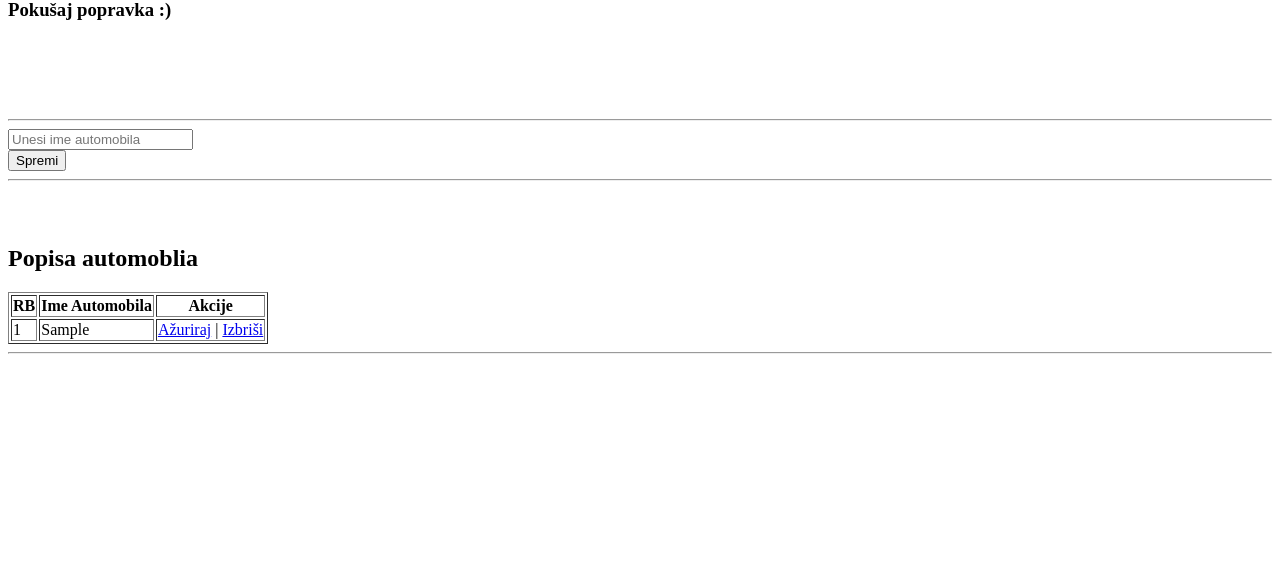
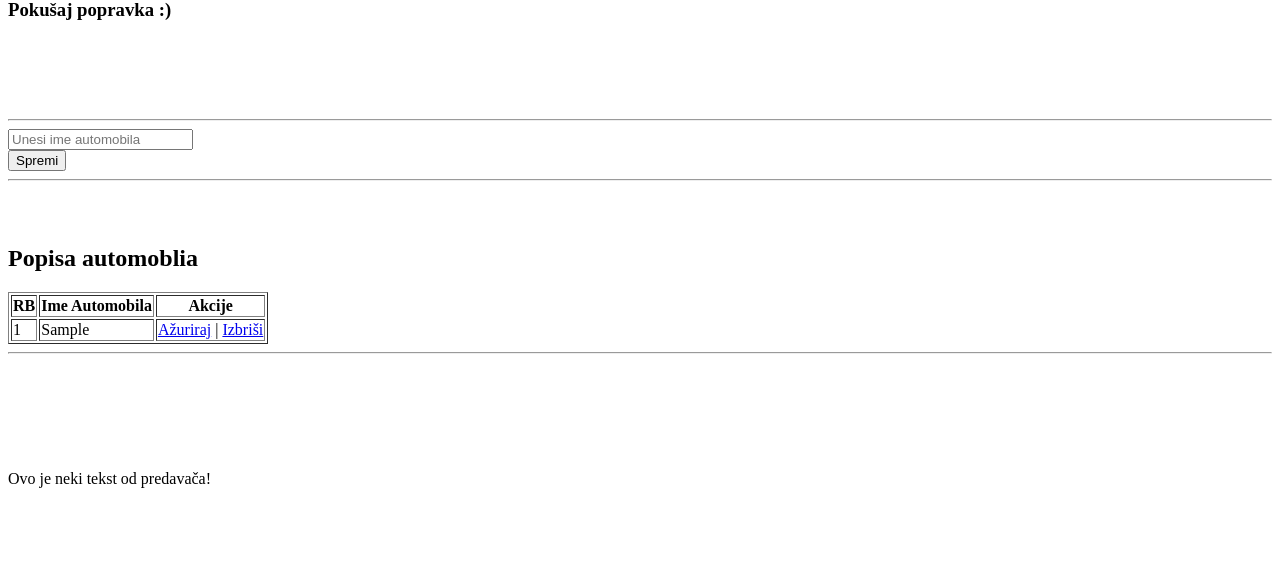
Before and after one commit to kiki-gtc/ponavljanje_modul6, a PHP site: page / in a window 1280 px wide. Shown: the part 20-595 px from the top of the page. Run offline with PHP 8.4, Linux system fonts and the light colour scheme; tables that the repository leaves empty or names only in its code hold one stand-in row (values such as "Sample post").

Commit message:
Update index.php

```diff
--- a/index.php
+++ b/index.php
@@ -62,5 +62,8 @@
         </table>
     <?php endif; ?>
     <hr>
+
+    <br><br><br><br><br><br>
+    Ovo je neki tekst od predavača!
 </body>
 </html>
```
